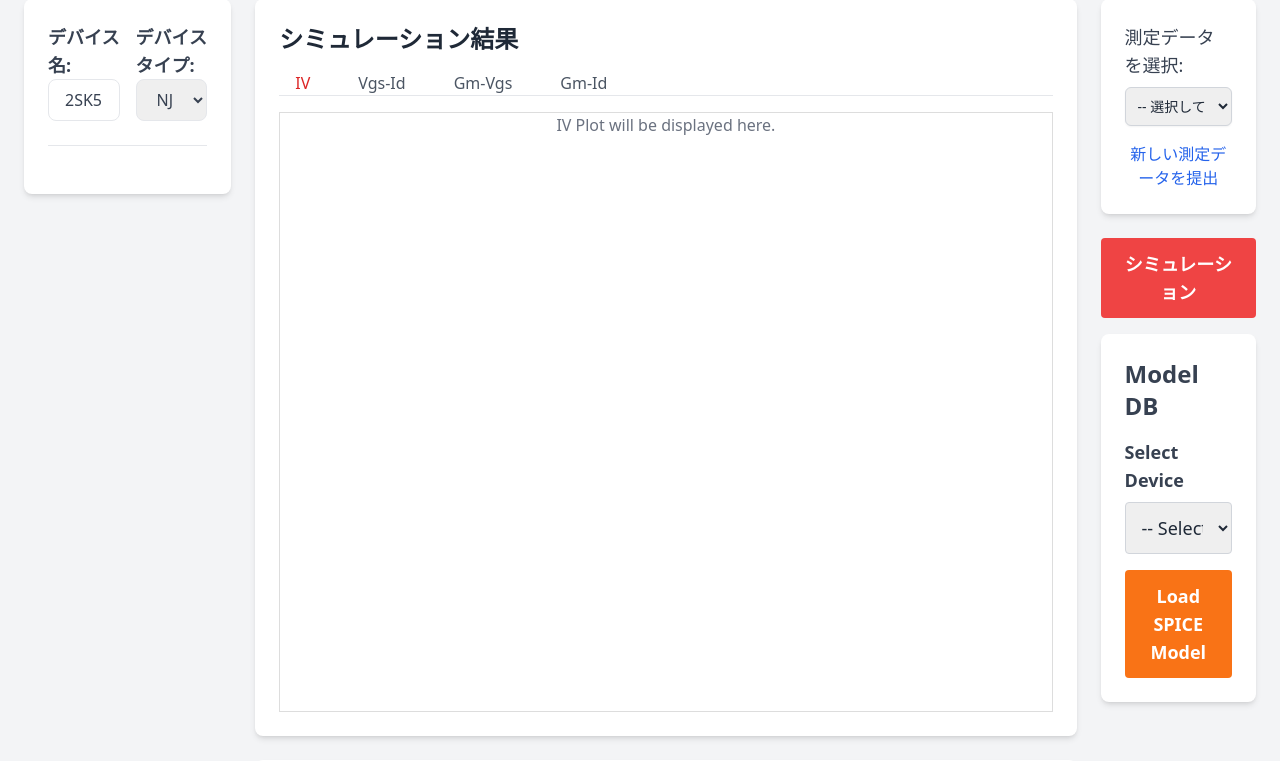
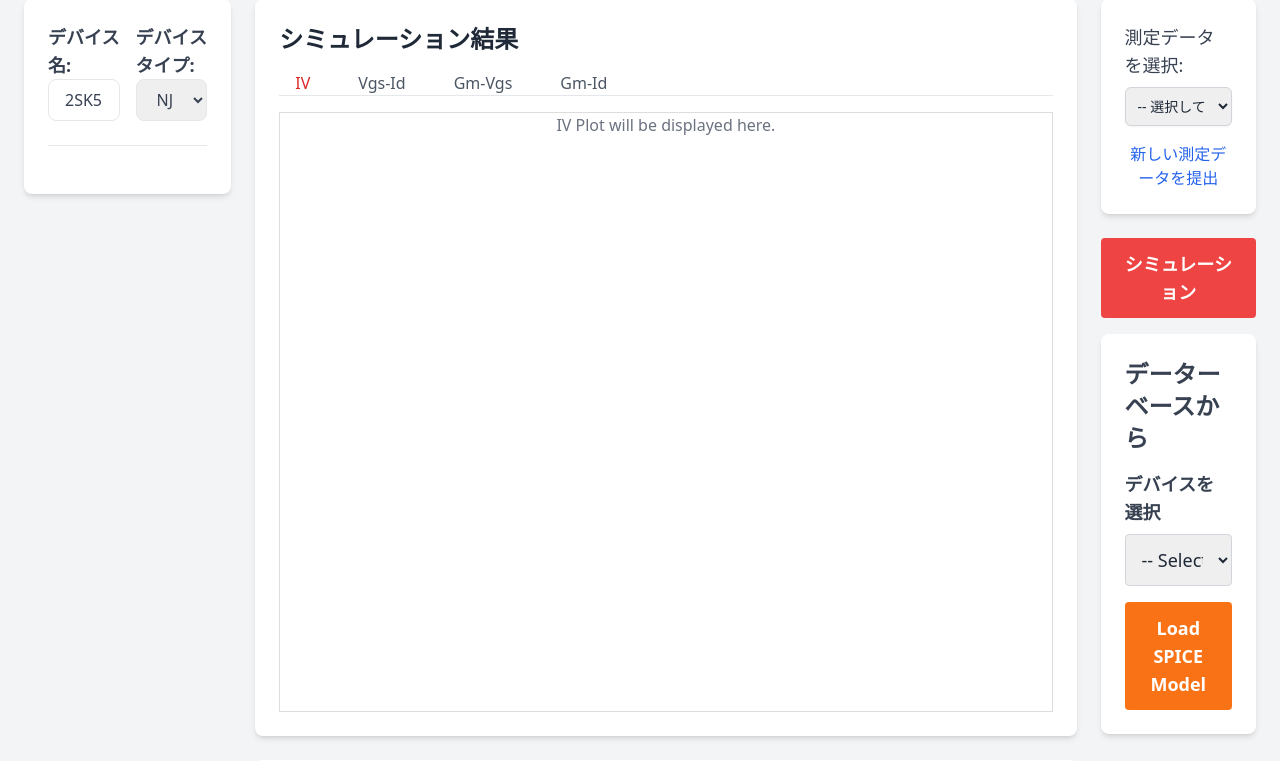
Before and after one commit to hotstaff/spice_model_manager, a Flask app: template templates/build_jfets_ja.html in a window 1280 px wide. Shown: the part 125-886 px from the top of the page. Run offline with Flask 3, Linux system fonts and the light colour scheme; the template is opened without the code that fills it, so the values that code supplies are empty; parts of the project's set-up code (start-up, migrations or seed data) failed here and were passed over; some libraries are stand-ins or nearby versions.

Commit message:
modified:   templates/build_jfets.html 	modified:   templates/build_jfets_ja.html

```diff
--- a/templates/build_jfets.html
+++ b/templates/build_jfets.html
@@ -321,10 +321,14 @@
 
                 <!-- モデル選択セクション -->
                 <div id="spice-section" class="bg-white p-6 rounded-lg shadow-md mb-4">
-                    <!-- Model DB タイトル -->
-                    <h3 class="text-2xl font-semibold text-gray-700 mb-4">Model DB</h3>
+                    <!-- モデルデータベース選択タイトル -->
+                    <h3 class="text-2xl font-semibold text-gray-700 mb-4">
+                        {% block model_db_title %}Select Device from Model Database{% endblock %}
+                    </h3>
 
-                    <label for="device-select" class="block text-lg font-semibold text-gray-700 mt-4 mb-2">Select Device</label>
+                    <label for="device-select" class="block text-lg font-semibold text-gray-700 mt-4 mb-2">
+                        {% block select_device_label %}Select Device{% endblock %}
+                    </label>
                     <select id="device-select" class="w-full p-3 text-lg border border-gray-300 rounded">
                         <option value="">-- Select a Device --</option>
                         {% for device in devices_list %}
@@ -336,9 +340,10 @@
 
                     <!-- データベースからSPICEモデルをロードするボタン -->
                     <button id="load-spice-button" type="button" class="bg-orange-500 text-white font-semibold text-lg py-3 px-6 rounded hover:bg-orange-600 transition duration-300 mt-4">
-                        Load SPICE Model
+                        {% block load_spice_button_text %}Load SPICE Model{% endblock %}
                     </button>
                 </div>
+
             </div>
         </div>
     </div>
--- a/templates/build_jfets_ja.html
+++ b/templates/build_jfets_ja.html
@@ -33,3 +33,7 @@
 {% block upload_data_link %}新しい測定データを提出{% endblock %}
 
 {% block copy_button_text %}クリップボードへコピー{% endblock %}
+
+{% block model_db_title %}データーベースから{% endblock %}
+
+{% block select_device_label %}デバイスを選択{% endblock %}
```
